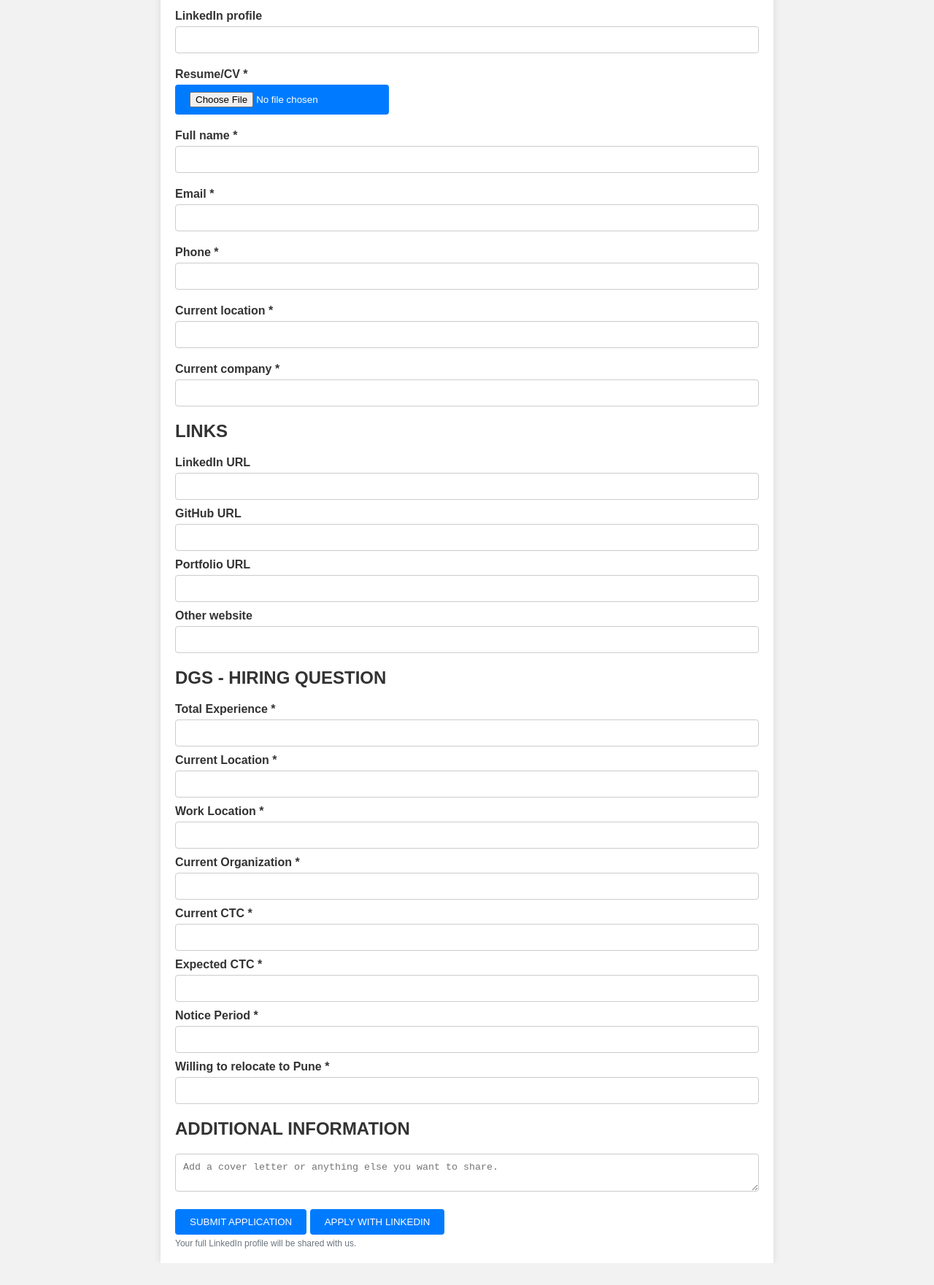
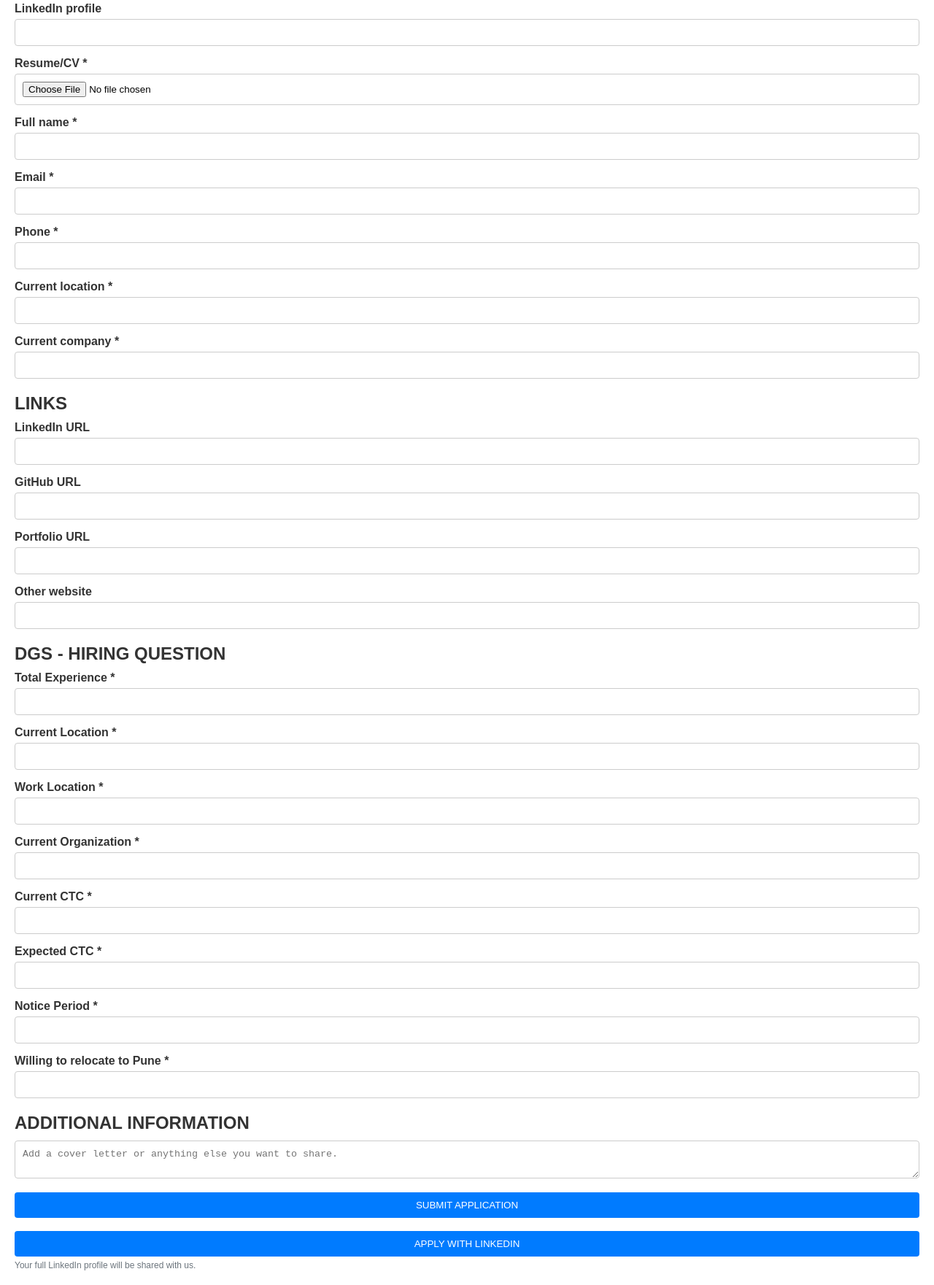
Before and after one commit to nishant1001/Stellar-Informatics-Pvt.-Ltd., a plain HTML site: page index.html in a window 1280 px wide. Shown: the part 151-1912 px from the top of the page at 73% size. Before the commit the page ends 1882 px from the top, so only its background shows below. Drawn offline with Linux system fonts and the light colour scheme.

Commit message:
Update index.html

```diff
--- a/index.html
+++ b/index.html
@@ -12,11 +12,12 @@
     }
 
     .container {
-      max-width: 800px;
+      max-width: 100%;
       margin: 0 auto;
       padding: 20px;
       background-color: #fff;
       box-shadow: 0 0 10px rgba(0, 0, 0, 0.1);
+      box-sizing: border-box;
     }
 
     h1 {
@@ -27,10 +28,11 @@
 
     h2 {
       color: #333;
+      margin-bottom: 10px;
     }
 
     .form-group {
-      margin-bottom: 20px;
+      margin-bottom: 15px;
     }
 
     .label {
@@ -68,69 +70,27 @@
       background-color: #0056b3;
     }
 
-    .links {
-      margin-bottom: 20px;
-    }
-
-    .links h2 {
-      margin-top: 0;
-    }
-
-    .links .form-group {
-      margin-bottom: 10px;
-    }
-
-    .dgs-question {
-      margin-bottom: 20px;
-    }
-
-    .dgs-question h2 {
-      margin-top: 0;
-    }
-
-    .dgs-question .form-group {
-      margin-bottom: 10px;
-    }
-
-    .additional-info {
-      margin-bottom: 20px;
-    }
-
-    .additional-info textarea {
+    .attach-button {
+      display: block;
       width: 100%;
       padding: 10px;
-      border: 1px solid #ccc;
-      border-radius: 4px;
-      box-sizing: border-box;
-      resize: vertical;
-    }
-
-    .apply-button {
       background-color: #007bff;
       color: #fff;
       border: none;
       border-radius: 4px;
       cursor: pointer;
       transition: background-color 0.3s ease;
-      padding: 10px 20px;
+      position: relative;
     }
 
-    .apply-button:hover {
-      background-color: #0056b3;
-    }
-
-    .attach-button {
-      background-color: #007bff;
-      color: #fff;
-      border: none;
-      border-radius: 4px;
+    .attach-button input[type="file"] {
+      position: absolute;
+      top: 0;
+      left: 0;
+      width: 100%;
+      height: 100%;
+      opacity: 0;
       cursor: pointer;
-      transition: background-color 0.3s ease;
-      padding: 10px 20px;
-    }
-
-    .attach-button:hover {
-      background-color: #0056b3;
     }
 
     .linkedin-note {
@@ -149,6 +109,33 @@
       margin: 100px auto;
       border-radius: 10px;
     }
+
+    @media (max-width: 600px) {
+      .container {
+        padding: 10px;
+      }
+
+      .form-group {
+        margin-bottom: 10px;
+      }
+
+      .input-field, .button, .attach-button {
+        font-size: 14px;
+        padding: 8px;
+      }
+
+      .input-field.error {
+        border-color: red;
+      }
+
+      .linkedin-note {
+        font-size: 10px;
+      }
+
+      .confirmation-page {
+        padding: 30px;
+      }
+    }
   </style>
 </head>
 <body>
@@ -163,7 +150,7 @@
     </div>
     <div class="form-group">
       <label class="label">Resume/CV *</label>
-      <button class="attach-button"><input type="file" id="resume"></button>
+      <input type="file" class="input-field" id="resume"></button>
     </div>
     <div class="form-group">
       <label class="label">Full name *</label>
@@ -187,7 +174,6 @@
     </div>
 
     <h2>LINKS</h2>
-    <div class="links">
     <div class="form-group">
       <label class="label">LinkedIn URL</label>
       <input type="text" class="input-field" id="linkedin-url">
@@ -204,10 +190,8 @@
       <label class="label">Other website</label>
       <input type="text" class="input-field" id="other-website">
     </div>
-    </div>
 
     <h2>DGS - HIRING QUESTION</h2>
-    <div class="dgs-question">
     <div class="form-group">
       <label class="label">Total Experience *</label>
       <input type="text" class="input-field" id="total-experience">
@@ -240,15 +224,14 @@
       <label class="label">Willing to relocate to Pune *</label>
       <input type="text" class="input-field" id="relocate">
     </div>
+
+    <h2>ADDITIONAL INFORMATION</h2>
+    <div class="form-group">
+      <textarea id="additional-info" class="input-field" placeholder="Add a cover letter or anything else you want to share."></textarea>
     </div>
 
-    <h2>ADDITIONAL INFORMATION</h2>
-    <div class="additional-info">
-      <textarea id="additional-info" placeholder="Add a cover letter or anything else you want to share."></textarea>
-    </div>
-
-    <button class="apply-button" id="submit-button">SUBMIT APPLICATION</button>
-    <button class="apply-button">APPLY WITH LINKEDIN</button>
+    <button class="button" id="submit-button">SUBMIT APPLICATION</button><br>
+    <button class="button">APPLY WITH LINKEDIN</button>
     <div class="linkedin-note">Your full LinkedIn profile will be shared with us.</div>
   </div>
 
```
Lines whose indentation alone changed are shown as unchanged.
